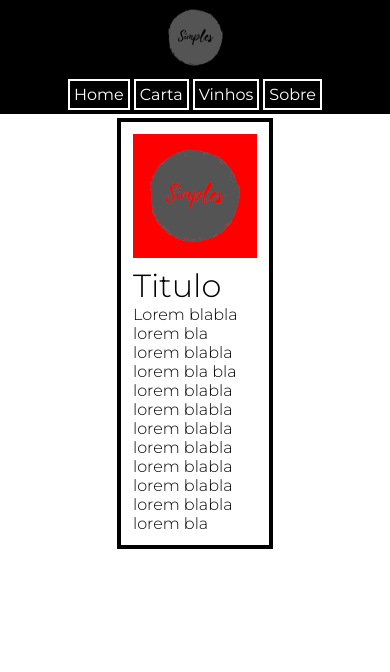
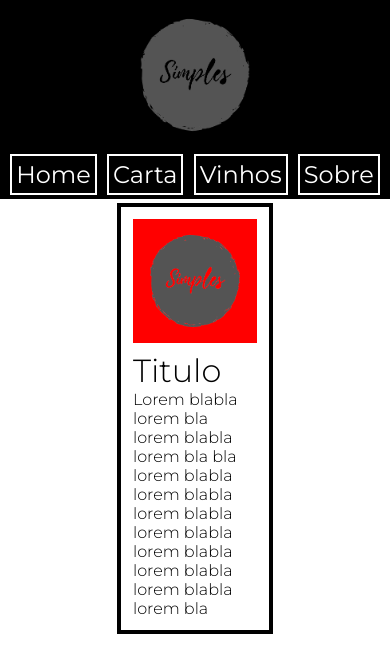
Before and after one commit to Lukasmolin/simples-vinhos-web, a React (Create React App) app: page / in a window 390 px wide. Shown: the top 672 px of the page. Built offline with nearby package versions, Linux system fonts and the light colour scheme.

Commit message:
Improves Header responsivity

```diff
--- a/src/components/Header.css
+++ b/src/components/Header.css
@@ -58,6 +58,12 @@
     margin-left: 4px;
 }
 
+@media (max-width: 960px) {
+    .header-comp .navWrapper nav a {
+        font-size: 1.25em;
+    }
+}
+
 @media (max-width: 600px) {
     .header-comp {
         flex-direction: column;
@@ -66,4 +72,18 @@
     .header-comp > * {
         justify-content: center;
     }
+
+    .header-comp .logoImg {
+        max-width: 150px;
+        max-height: 150px;
+    }
+
+    .header-comp .navWrapper nav {
+        width: 100%;
+        justify-content: space-evenly;
+    }
+
+    .header-comp .navWrapper nav a {
+        font-size: 1.5em;
+    }
 }
```
